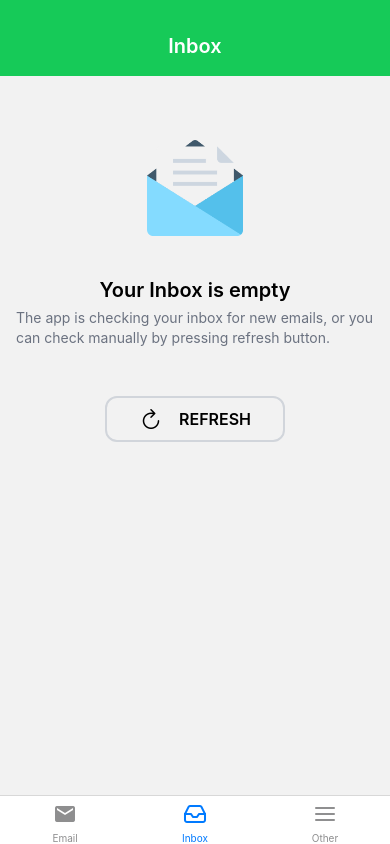
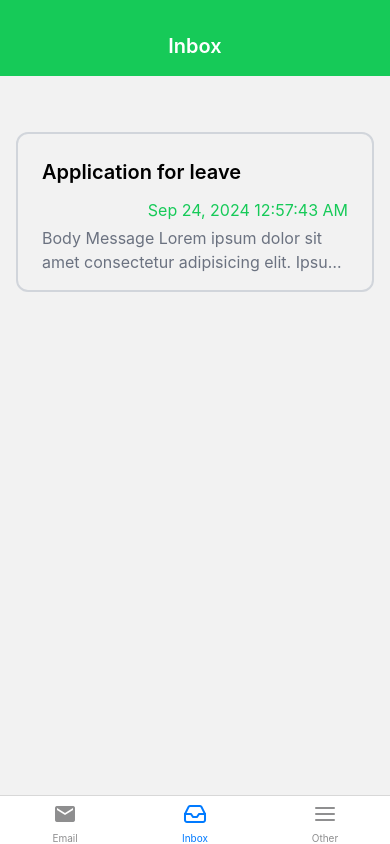
Before and after one commit to shiva-kumar-sahoo/temp-mail-app, a React Native app: screen /Inbox in a window 390 px wide. Built offline with nearby package versions, Linux system fonts and the light colour scheme.

Commit message:
setup InboxMailScreen

```diff
--- a/Navigation.js
+++ b/Navigation.js
@@ -1,11 +1,27 @@
 import { NavigationContainer } from "@react-navigation/native";
 import { createBottomTabNavigator } from "@react-navigation/bottom-tabs";
+import { createNativeStackNavigator } from "@react-navigation/native-stack";
 
 import EmailScreen from "./screens/EmailScreen";
 import InboxScreen from "./screens/InboxScreen";
 import OtherScreen from "./screens/OtherScreen";
+import InboxMailScreen from "./screens/InboxMailScreen";
 
 import { MaterialCommunityIcons, Feather } from "@expo/vector-icons/";
+
+const InboxStack = createNativeStackNavigator();
+
+const InboxStackScreen = () => {
+  return (
+    <InboxStack.Navigator
+      screenOptions={{ headerShown: false }}
+      initialRouteName="InboxScreen"
+    >
+      <InboxStack.Screen name="InboxScreen" component={InboxScreen} />
+      <InboxStack.Screen name="InboxMailScreen" component={InboxMailScreen} />
+    </InboxStack.Navigator>
+  );
+};
 
 const TabNavigation = createBottomTabNavigator();
 
@@ -26,7 +42,7 @@ const TabNavigationScreen = () => {
       />
       <TabNavigation.Screen
         name="Inbox"
-        component={InboxScreen}
+        component={InboxStackScreen}
         options={{
           tabBarIcon: ({ color }) => (
             <Feather name="inbox" size={24} color={color} />
--- a/package.json
+++ b/package.json
@@ -11,6 +11,7 @@
   "dependencies": {
     "@react-navigation/bottom-tabs": "^6.6.1",
     "@react-navigation/native": "^6.1.18",
+    "@react-navigation/native-stack": "^6.11.0",
     "axios": "^1.7.7",
     "expo": "~51.0.28",
     "expo-status-bar": "~1.12.1",
--- /dev/null
+++ b/screens/InboxMailScreen.jsx
@@ -0,0 +1,61 @@
+import { View, Text, Image, ScrollView } from "react-native";
+import React from "react";
+
+const InboxMailScreen = () => {
+  return (
+    <View>
+      <View className="flex items-center justify-center bg-[#16ca58] pt-8 pb-4">
+        <Text className="text-white text-xl font-semibold">Message</Text>
+      </View>
+      <ScrollView
+        className="mt-4 px-2 mb-20"
+        showsVerticalScrollIndicator={false}
+      >
+        <View className="flex flex-row items-center space-x-4">
+          <View className="flex items-center justify-center p-4 rounded-full w-16 h-16 bg-green-200">
+            <Image
+              source={require("../assets/robot.png")}
+              className="w-10 h-10"
+            />
+          </View>
+          <View>
+            <Text className="text-base font-semibold">Sender Name</Text>
+            <Text className="text-sm text-gray-500">emai@example.com</Text>
+          </View>
+        </View>
+        <View className="mt-2 border border-gray-300"></View>
+        <View className="flex flex-row items-center space-x-4 mt-2">
+          <Text className="text-lg font-semibold text-gray-500">Date :</Text>
+          <Text className="text-base text-gray-500">
+            Sep 24, 2024 12:57:43 AM
+          </Text>
+        </View>
+        <View className="flex flex-row items-center space-x-4 mt-2">
+          <Text className="text-lg font-semibold text-gray-500">Subject :</Text>
+          <Text
+            className="text-base text-gray-500"
+            numberOfLines={1}
+            ellipsizeMode="tail"
+          >
+            Application for leave
+          </Text>
+        </View>
+        <View className="mt-4">
+          <Text className="text-lg font-semibold text-gray-500">Body:</Text>
+          <View className="mt-2 bg-gray-100 ">
+            <Text className="text-base font-semibold px-2">
+              Body Message Lorem ipsum dolor sit amet consectetur adipisicing
+              elit. Ipsum perspiciatis nihil nulla maiores soluta optio, alias
+              similique, fugiat accusantium ipsam eaque adipisci, odio ab
+              voluptates explicabo. Labore nesciunt vel illo. Lorem ipsum dolor
+              sit amet consectetur adipisicing elit. Porro dolores obcaecati
+              labore hic adipisci enim deserunt voluptate laudantium veniam
+            </Text>
+          </View>
+        </View>
+      </ScrollView>
+    </View>
+  );
+};
+
+export default InboxMailScreen;
--- a/screens/InboxScreen.jsx
+++ b/screens/InboxScreen.jsx
@@ -1,9 +1,11 @@
 import { View, Text, Image, Pressable, ScrollView } from "react-native";
 import { Ionicons } from "@expo/vector-icons/";
 import { useState } from "react";
+import { useNavigation } from "@react-navigation/native";
 
 const InboxSceen = () => {
-  const [mails, setMails] = useState([]);
+  const [mails, setMails] = useState([1]);
+  const navigation = useNavigation();
   return (
     <View className="flex-1">
       <View className="flex items-center justify-center bg-[#16ca58] pt-8 pb-4">
@@ -42,7 +44,10 @@ const InboxSceen = () => {
       ) : (
         <ScrollView showsVerticalScrollIndicator={false}>
           <View className="flex items-center justify-center mt-10 px-4">
-            <Pressable className="flex flex-row items-center space-x-4 w-full mt-4 px-6 py-4 border-2 border-gray-300 rounded-xl">
+            <Pressable
+              className="flex flex-row items-center space-x-4 w-full mt-4 px-6 py-4 border-2 border-gray-300 rounded-xl"
+              onPress={() => navigation.navigate("InboxMailScreen")}
+            >
               <View className="flex-1">
                 <View className="my-2">
                   <Text
```
Also changed, not shown: assets/robot.png (added), 1 other file (tests, documents, lock files or other folders).
